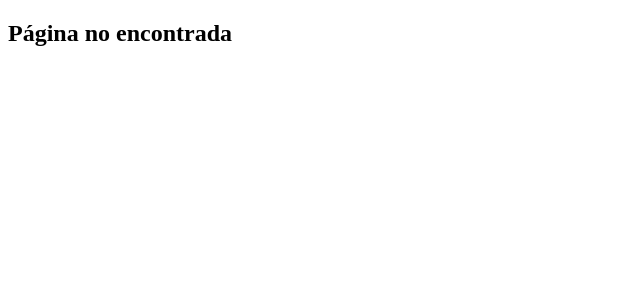
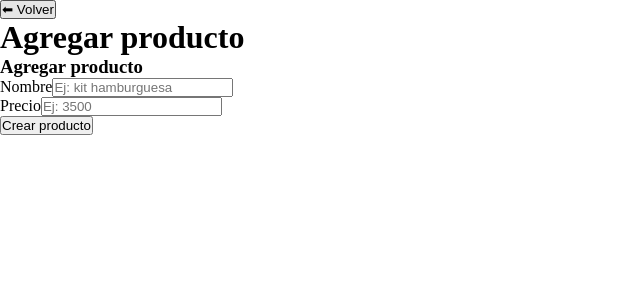
Before and after one commit to FlorenciaCampos/micuoco-admin, a React (Vite) app: page /productos/nuevo in a window 1280 px wide. Shown: the top 300 px of the page, without its empty margins (0-640 px from the left). Built offline with nearby package versions, Linux system fonts and the light colour scheme; sample sign-in values are in the browser's storage.

Commit message:
se agrega estilos

```diff
--- a/src/App.jsx
+++ b/src/App.jsx
@@ -1,5 +1,6 @@
 import { Routes, Route, Navigate } from "react-router-dom";
 import { useState } from "react";
+import AddProduct from "./pages/AddProduct.jsx";
 
 import Login from "./pages/Login.jsx";
 import Dashboard from "./pages/Dashboard.jsx";
@@ -44,6 +45,15 @@ function App() {
         }
       />
 
+      <Route
+        path="/productos/nuevo"
+        element={
+          <ProtectedRoute>
+            <AddProduct />
+          </ProtectedRoute>
+        }
+      />
+
       {/* SI NO EXISTE LA RUTA */}
       <Route path="*" element={<h2>Página no encontrada</h2>} />
     </Routes>
--- /dev/null
+++ b/src/pages/AddProduct.jsx
@@ -0,0 +1,28 @@
+// src/pages/AddProduct.jsx
+
+import { Link } from "react-router-dom";        // 👈 IMPORTANTE
+import ProductForm from "../components/ProductsForm";
+import useProduct from "../hooks/useProduct";
+
+export default function AddProduct() {
+  const { createProduct } = useProduct();
+
+  return (
+    <main>
+
+      {/* BOTON VOLVER */}
+      <Link to="/productos">
+        <button>⬅ Volver</button>
+      </Link>
+
+      <h1>Agregar producto</h1>
+
+      <ProductForm
+        initialData={null}
+        onSubmit={(data) => {
+          createProduct(data);
+        }}
+      />
+    </main>
+  );
+}
--- a/src/pages/ProductsCrud.jsx
+++ b/src/pages/ProductsCrud.jsx
@@ -1,6 +1,8 @@
 import { useEffect, useState } from "react";
 import useProduct from "../hooks/useProduct";
 import ProductForm from "../components/ProductsForm";
+import { Link } from "react-router-dom";
+
 
 export default function ProductsCrud() {
   const {
@@ -22,7 +24,9 @@ export default function ProductsCrud() {
     <main>
       <h1>Gestión de productos</h1>
 
-      <button onClick={() => setEditingProduct(null)}>➕ Agregar producto</button>
+<Link to="/productos/nuevo">
+  <button onClick={() => setEditingProduct(null)}>➕ Agregar producto</button>
+</Link>
 
 
 
--- a/src/styles/app.css
+++ b/src/styles/app.css
@@ -0,0 +1,7 @@
+/* 🎀 Estilos generales */
+* {
+    margin: 0;
+    padding: 0;
+    box-sizing: border-box;
+    font-family: '
+}
```
